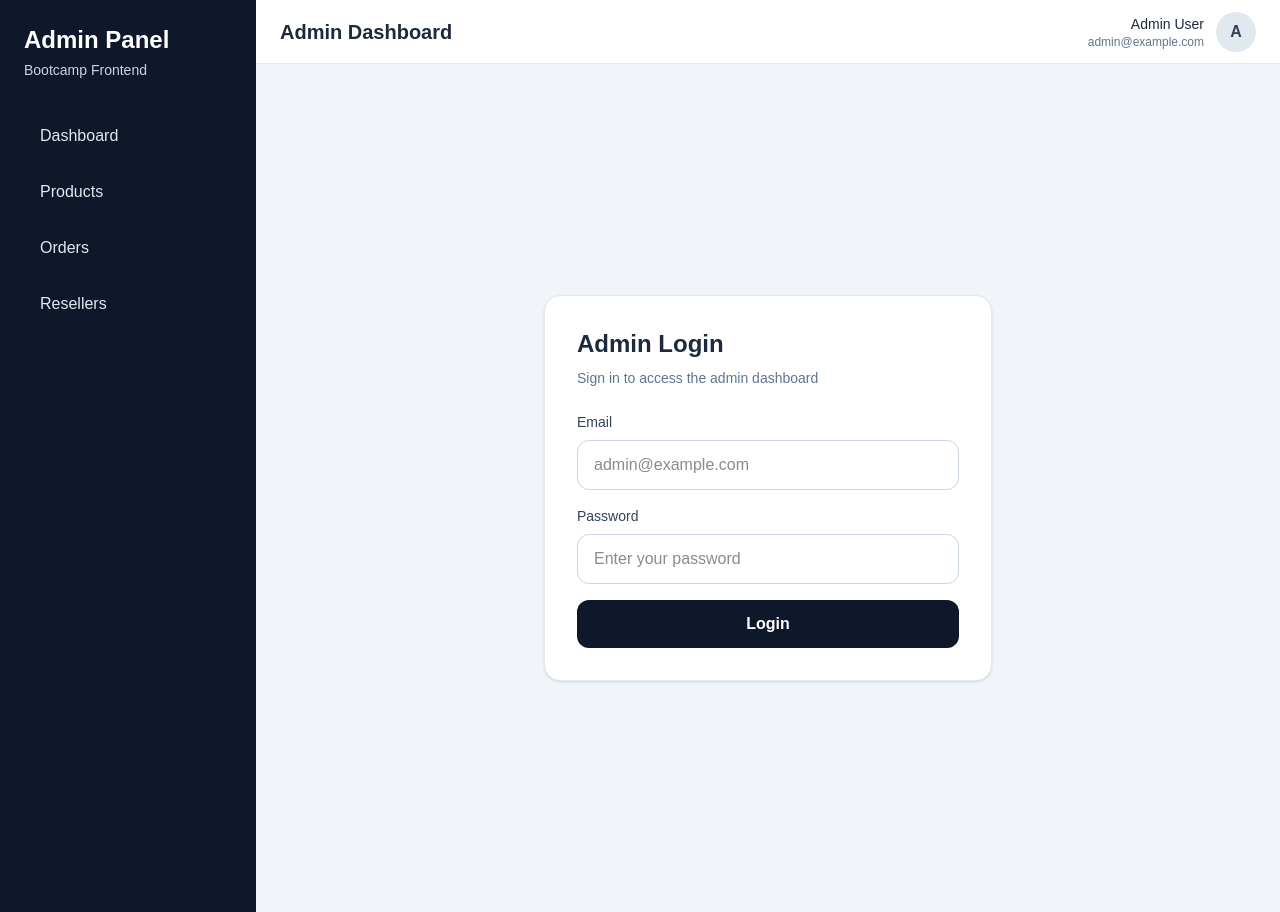
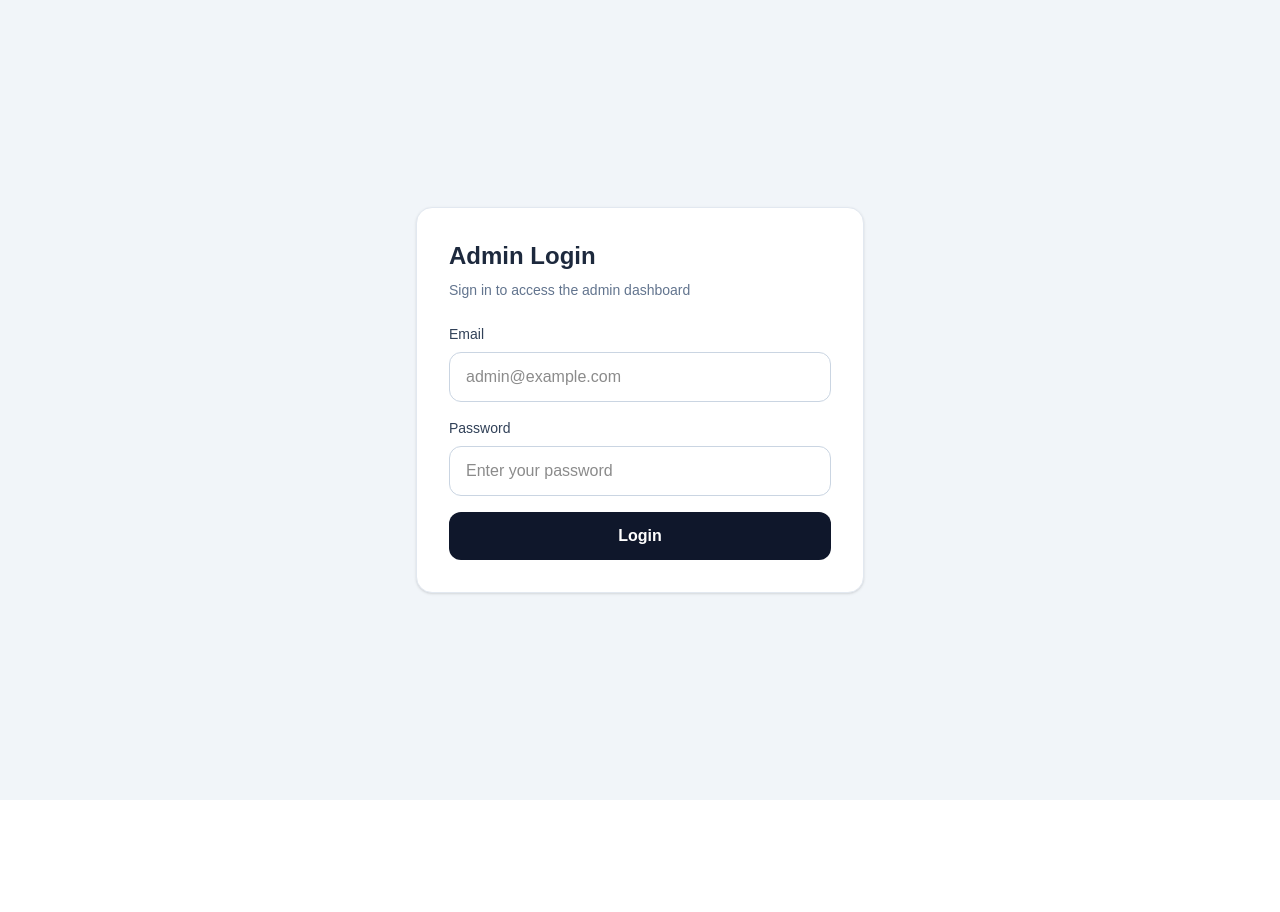
Before and after one commit to PanG1P/BootcampF, a Next.js app: page /admin/login in a window 1280 px wide. After the commit the page ends 800 px from the top, so only its background shows below. Built offline with nearby package versions, Linux system fonts and the light colour scheme.

Commit message:
Admin No Api

```diff
--- /dev/null
+++ b/src/app/admin/(auth)/login/page.tsx
@@ -0,0 +1,95 @@
+"use client";
+import { useState } from "react";
+import { useRouter } from "next/navigation";
+
+export default function AdminLoginPage() {
+  // useState ใช้เก็บค่าที่ผู้ใช้พิมพ์ใน input
+  // email เก็บค่าอีเมล
+  // password เก็บค่ารหัสผ่าน
+  const [email, setEmail] = useState("");
+  const [password, setPassword] = useState("");
+  const router = useRouter();
+  // useState สำหรับเก็บข้อความแจ้งเตือน
+  const [message, setMessage] = useState("");
+
+  // function นี้จะทำงานเมื่อผู้ใช้กด submit form
+  const handleSubmit = (e: React.FormEvent) => {
+    // ป้องกันไม่ให้ form reload หน้าเว็บ
+    e.preventDefault();
+
+    // ตรวจสอบว่า input ถูกกรอกครบหรือยัง
+    if (!email || !password) {
+      setMessage("Please fill in both email and password.");
+      return;
+    }
+
+    // ตอนนี้ยังไม่ได้เชื่อม backend
+    // เลยใช้แค่แสดงข้อความจำลองว่ากด login สำเร็จ
+    setMessage("Login success");
+
+    // จำลอง login สำเร็จ แล้วพาไป dashboard
+    setTimeout(() => {
+      router.push("/admin/dashboard");
+    }, 1000);
+  };
+
+  return (
+    <div className="flex min-h-screen items-center justify-center bg-slate-100 px-4">
+      <div className="w-full max-w-md rounded-2xl border border-slate-200 bg-white p-8 shadow-sm">
+        {/* ส่วนหัวของหน้า */}
+        <div className="mb-6">
+          <h1 className="text-2xl font-bold text-slate-800">Admin Login</h1>
+          <p className="mt-2 text-sm text-slate-500">
+            Sign in to access the admin dashboard
+          </p>
+        </div>
+
+        {/* form คือส่วนรับข้อมูลจากผู้ใช้ */}
+        <form onSubmit={handleSubmit} className="space-y-4">
+          {/* กล่องกรอก email */}
+          <div>
+            <label className="mb-2 block text-sm font-medium text-slate-700">
+              Email
+            </label>
+            <input
+              type="email"
+              placeholder="admin@example.com"
+              value={email}
+              onChange={(e) => setEmail(e.target.value)}
+              className="w-full rounded-xl border border-slate-300 px-4 py-3 outline-none focus:border-slate-500"
+            />
+          </div>
+
+          {/* กล่องกรอกรหัสผ่าน */}
+          <div>
+            <label className="mb-2 block text-sm font-medium text-slate-700">
+              Password
+            </label>
+            <input
+              type="password"
+              placeholder="Enter your password"
+              value={password}
+              onChange={(e) => setPassword(e.target.value)}
+              className="w-full rounded-xl border border-slate-300 px-4 py-3 outline-none focus:border-slate-500"
+            />
+          </div>
+
+          {/* ปุ่ม submit form */}
+          <button
+            type="submit"
+            className="w-full rounded-xl bg-slate-900 px-4 py-3 font-semibold text-white hover:bg-slate-800"
+          >
+            Login
+          </button>
+        </form>
+
+        {/* แสดงข้อความแจ้งเตือน */}
+        {message && (
+          <p className="mt-4 rounded-lg bg-slate-100 px-4 py-3 text-sm text-slate-700">
+            {message}
+          </p>
+        )}
+      </div>
+    </div>
+  );
+}
--- a/src/app/admin/login/page.tsx
+++ /dev/null
@@ -1,42 +0,0 @@
-export default function AdminLoginPage() {
-  return (
-    <div className="flex min-h-screen items-center justify-center bg-slate-100">
-      <div className="w-full max-w-md rounded-2xl bg-white p-8 shadow-sm border border-slate-200">
-        <h1 className="text-2xl font-bold text-slate-800">Admin Login</h1>
-        <p className="mt-2 text-sm text-slate-500">
-          Sign in to access the admin dashboard
-        </p>
-
-        <form className="mt-6 space-y-4">
-          <div>
-            <label className="mb-2 block text-sm font-medium text-slate-700">
-              Email
-            </label>
-            <input
-              type="email"
-              placeholder="admin@example.com"
-              className="w-full rounded-xl border border-slate-300 px-4 py-3 outline-none focus:border-slate-500"
-            />
-          </div>
-
-          <div>
-            <label className="mb-2 block text-sm font-medium text-slate-700">
-              Password
-            </label>
-            <input
-              type="password"
-              placeholder="Enter your password"
-              className="w-full rounded-xl border border-slate-300 px-4 py-3 outline-none focus:border-slate-500"
-            />
-          </div>
-          <button
-            type="submit"
-            className="w-full rounded-xl bg-slate-900 px-4 py-3 text-white font-semibold hover:bg-slate-800"
-          >
-            Login
-          </button>
-        </form>
-      </div>
-    </div>
-  );
-}
--- a/src/app/page.tsx
+++ b/src/app/page.tsx
@@ -1,5 +1,5 @@
 import { redirect } from "next/navigation";
 
 export default function HomePage() {
-  redirect("/admin/dashboard");
+  redirect("/admin/login");
 }
```
Also changed, not shown: src/app/admin/(dashboard)/dashboard/page.tsx (renamed from src/app/admin/dashboard/page.tsx), src/app/admin/(dashboard)/layout.tsx (renamed from src/app/admin/layout.tsx), src/app/admin/(dashboard)/orders/page.tsx (renamed from src/app/admin/orders/page.tsx), src/app/admin/(dashboard)/products/page.tsx (renamed from src/app/admin/products/page.tsx), src/app/admin/(dashboard)/resellers/page.tsx (renamed from src/app/admin/resellers/page.tsx).
